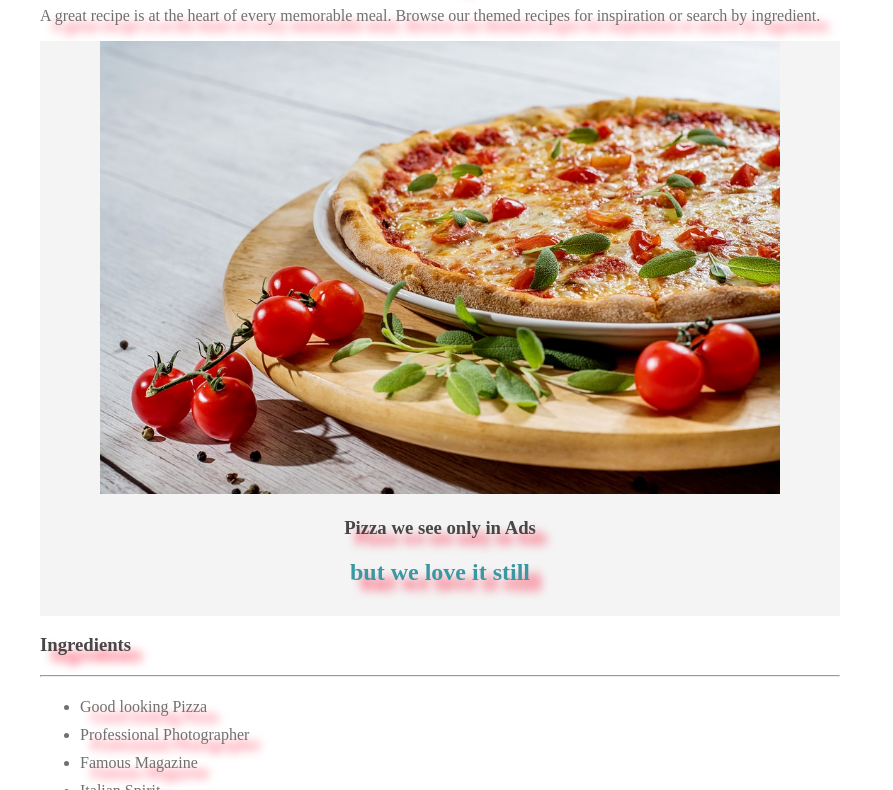
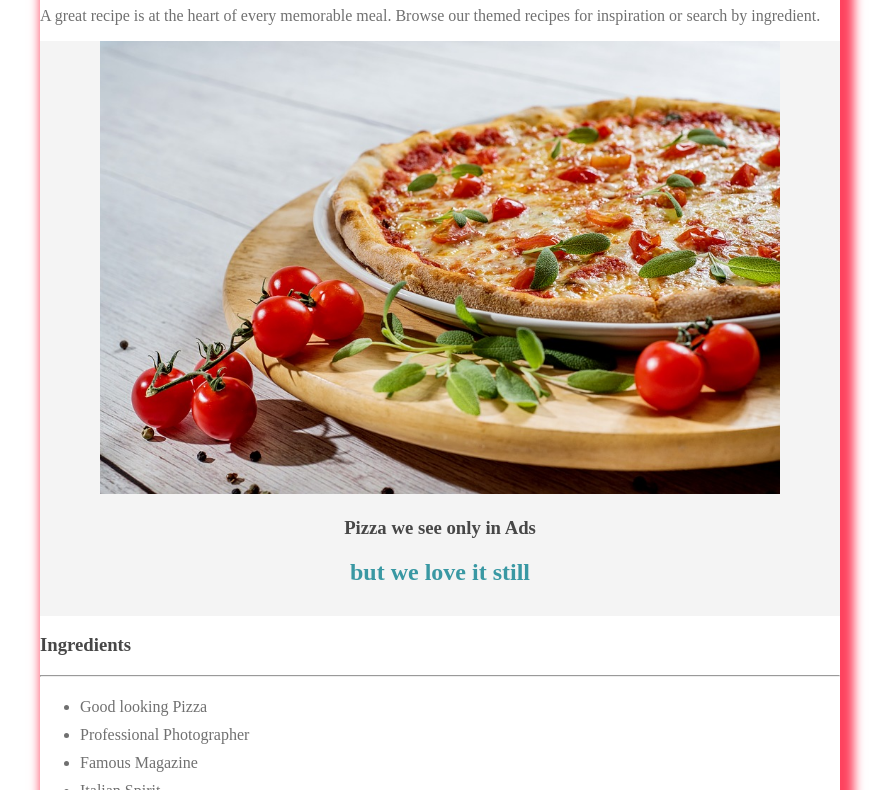
Before and after one commit to Alexhardo/fswd40-CSS-day4, a plain HTML site: page index.html in a window 1280 px wide. Shown: the part 73-863 px from the top of the page, without its empty margins (200-1093 px from the left). Drawn offline with Linux system fonts and the light colour scheme; a web font is replaced by a local one.

Commit message:
new files

```diff
--- a/style.css
+++ b/style.css
@@ -3,7 +3,7 @@
     width: 800px;
     margin: 0 auto;
     /*justify-content: center ;*/
-    text-shadow: 11px 10px 10px #fe435f;
+    box-shadow:  7px 11px 10px 7px #fe435f;
 }
 #centerwrap {
 	position: absolute  ;
```
